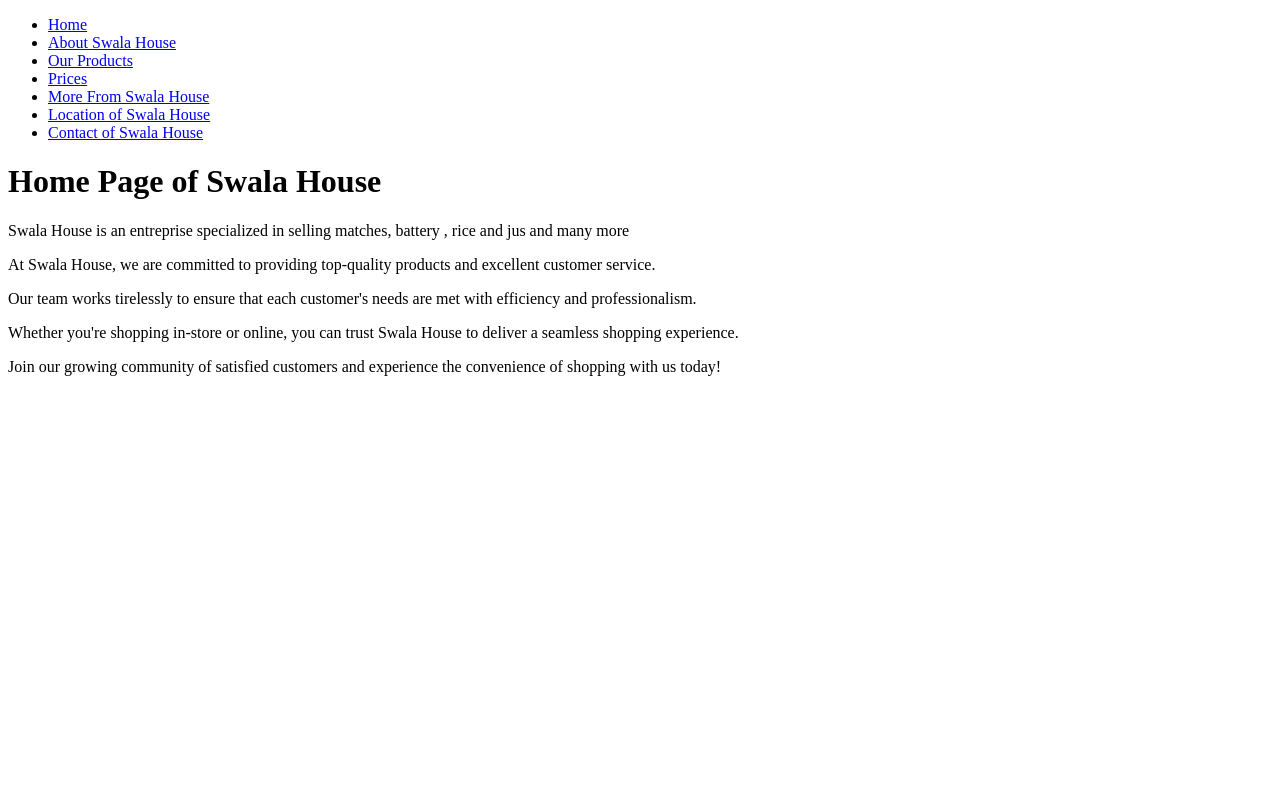
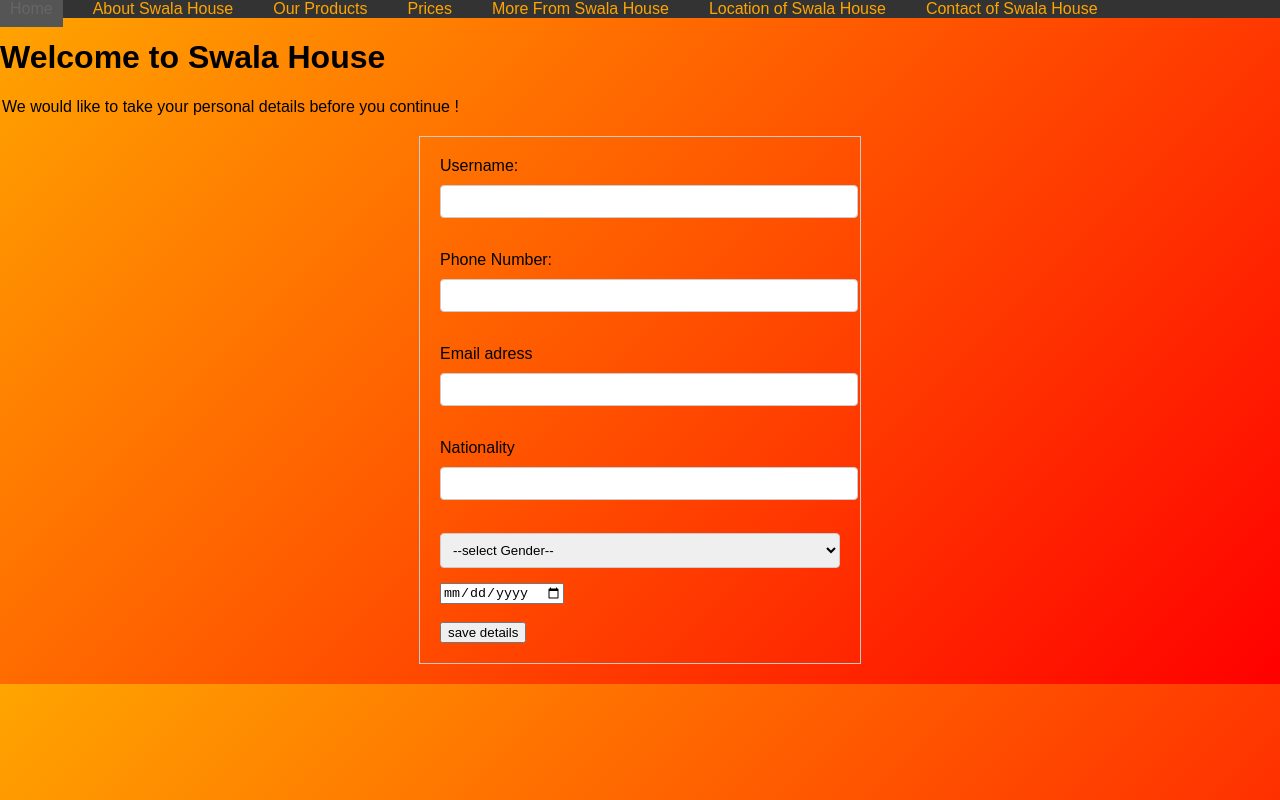
Before and after one commit to mutobu18/Swala-Project-, a plain HTML site: page index.html in a window 1280 px wide. Drawn offline with Linux system fonts and the light colour scheme.

Commit message:
My project  code

```diff
--- /dev/null
+++ b/CSS1.css
@@ -0,0 +1,15 @@
+
+        nav ul {
+            list-style-type: none;
+            margin: 0;
+            padding: 0;
+        }
+
+        nav ul li {
+            display: inline;
+            margin-right: 10px; /* Adjust spacing between links */
+        }
+
+        nav ul li a {
+            text-decoration: none;
+        }
--- /dev/null
+++ b/CSS2.css
@@ -0,0 +1,66 @@
+nav ul {
+    list-style-type: none;
+    margin: 0;
+    padding: 0;
+}
+
+nav ul li {
+    display: inline;
+    margin-right: 20px;
+}
+
+nav ul li a {
+    text-decoration: none;
+    color: orange;
+}
+
+nav ul li a:hover {
+    color: #666;
+}
+
+/* Styles for form */
+fieldset {
+    border: 1px solid #ccc;
+    padding: 20px;
+    width: 400px;
+    margin: 20px auto;
+}
+
+label {
+    display: block;
+    margin-bottom: 10px;
+}
+
+input[type="text"],
+input[type="number"],
+select {
+    width: 100%;
+    padding: 8px;
+    margin-bottom: 15px;
+    border: 1px solid #ccc;
+    border-radius: 4px;
+}
+
+input[type="text"]:focus,
+input[type="number"]:focus,
+select:focus {
+    outline: none;
+    border-color: #007bff;
+}
+
+input[type="submit"] {
+    background-color: red;
+    color: #fff;
+    padding: 10px 20px;
+    border: none;
+    border-radius: 4px;
+    cursor: pointer;
+}
+
+input[type="submit"]:hover {
+    background-color :red;
+}
+/*backgroung color */
+body {
+    background: linear-gradient(135deg, orange, red);
+}
--- /dev/null
+++ b/CSSA.css
@@ -0,0 +1,37 @@
+body {
+    margin: 0;
+    padding: 0;
+    font-family: Arial, sans-serif;
+    background: linear-gradient(to bottom right, red, orange);
+}
+
+nav {
+    background-color: rgba(255, 255, 255, 0.7); /* Make the nav semi-transparent */
+}
+
+.container {
+    display: flex;
+    justify-content: center;
+    align-items: center;
+    flex-direction: column;
+    padding: 20px;
+}
+
+.content {
+    text-align: center;
+    color: black; /* Set text color */
+}
+
+.move-button,
+.return-button {
+    position: absolute;
+    bottom: 20px;
+}
+
+.move-button {
+    right: 20px;
+}
+
+.return-button {
+    left: 20px;
+}
--- a/index.html
+++ b/index.html
@@ -5,14 +5,35 @@
     <meta charset="UTF_8">
     <meta name="viewport" content="width= device-width,initial-scale=1.0">
     <title>Swala House </title>
-    <link rel="stylesheet" href="CSS/style.css">
+    <link rel="stylesheet" href="CSS.css">
+    <link rel="stylesheet" href="CSS1.css">
+    <link rel="stylesheet" href="CSS2.css">
+    <script>
+       function redirectToAboutPage() {
+            // Check if the required fields are filled
+            var username = document.getElementById("username").value;
+            var phoneNumber = document.getElementById("phone_number").value;
+            var email = document.getElementById("email").value;
+            var nationality = document.getElementById("nationality").value;
+            var gender = document.getElementById("gender").value;
+            var birthday = document.getElementById("birthday").value;
+
+            if (username && phoneNumber && email && nationality && gender && birthday) {
+                // All required fields are filled, redirect to the About page
+                window.location.href = "About.html";
+            } else {
+                // Display an alert message asking the user to fill out all required fields
+                alert("Please fill out all required fields before moving to the About page.");
+            }
+        }
+        </script>
 
 </head>
 
 <body>
     <nav>
         <ul>
-            <li><a href="../index.html">Home</a></li>
+            <li><a href="index.html">Home</a></li>
             <li><a href="About.html">About Swala House</a></li>
             <li><a href="Products.html"> Our Products</a></li>
             <li><a href="Prices.html">Prices</a></li>
@@ -22,15 +43,34 @@
         </ul>
 
     </nav>
-    <div class="container">
 
-    <h1> Home Page of Swala House </h1>
-    <p> Swala House is an entreprise specialized in selling matches, battery , rice and jus and many more </p>
-    <p>At Swala House, we are committed to providing top-quality products and excellent customer service.</p>
-    <p>Our team works tirelessly to ensure that each customer's needs are met with efficiency and professionalism.</p>
-    <p>Whether you're shopping in-store or online, you can trust Swala House to deliver a seamless shopping experience.</p>
-    <p>Join our growing community of satisfied customers and experience the convenience of shopping with us today!</p>
-</div>
+
+    <h1> Welcome to  Swala House </h1>
+    <legend> We would like to take your  personal details before you continue !</legend>
+    <fieldset>
+        <table>
+            <label for="username">Username:</label>
+            <input type="text" id="username" name="username"><br><br>
+            <label for="phone_number">Phone Number:</label>
+            <input type="number" id="Phone_number" name="Phone number"><br><br>
+            <label for="email">Email adress</label>
+            <input type="text" id="email" name="email"><br><br>
+            <label for="nationality">Nationality</label>
+            <input type="text" id="nationality" name="nationality"><br><br>
+            <select name="" id="">
+                <option value="">--select Gender--</option>
+                <option value1="1">FEMALE</option>
+                <option value2="2">MALE</option>
+                <option value3="3">RATHER NOT TO SAY</option>
+            </select>
+            <input type="date" id="birthday" name="birthday"><br><br>
+
+            <input type="button" value="save details" onclick="redirectToAboutPage()">
+              </table>
+
+    </fieldset>
+
+
 </body>
 </body>
 </html>
```
Also changed, not shown: About.html (added, +52 -0 lines), img.src.webp (added).
